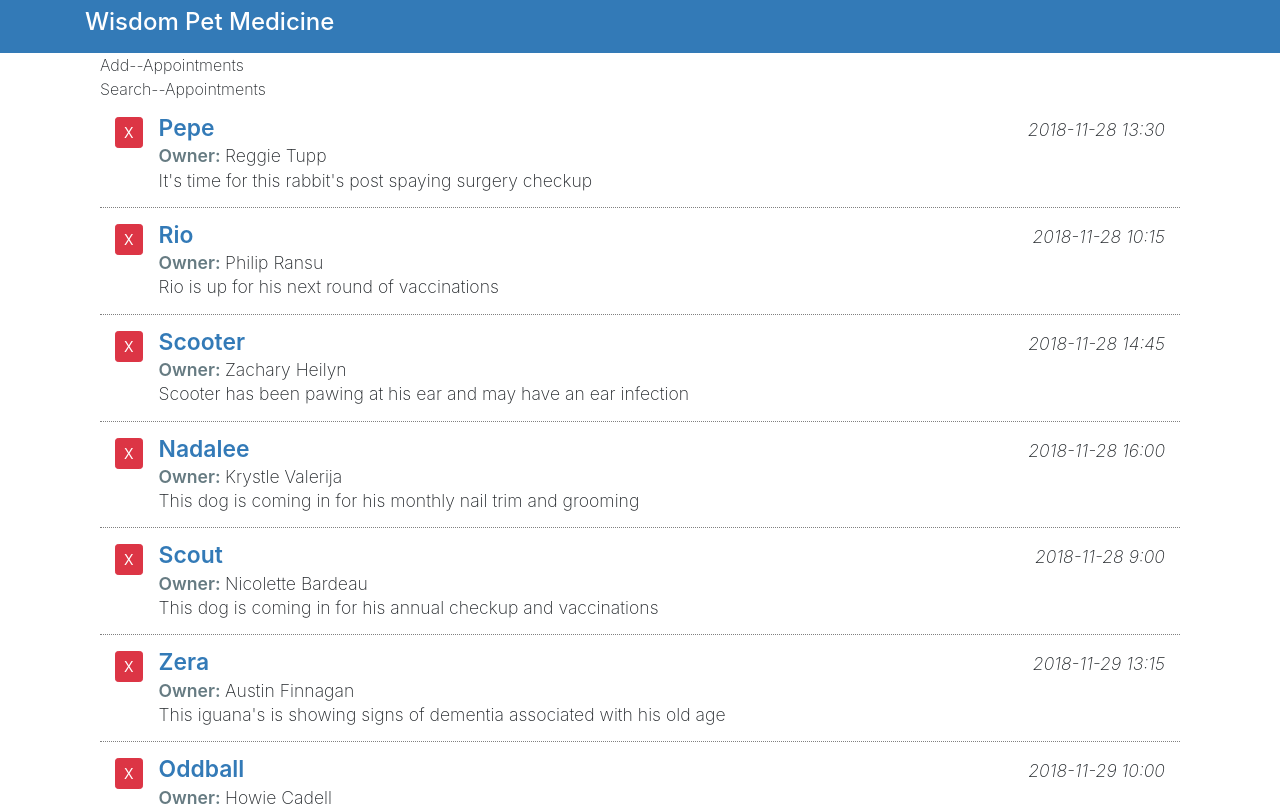
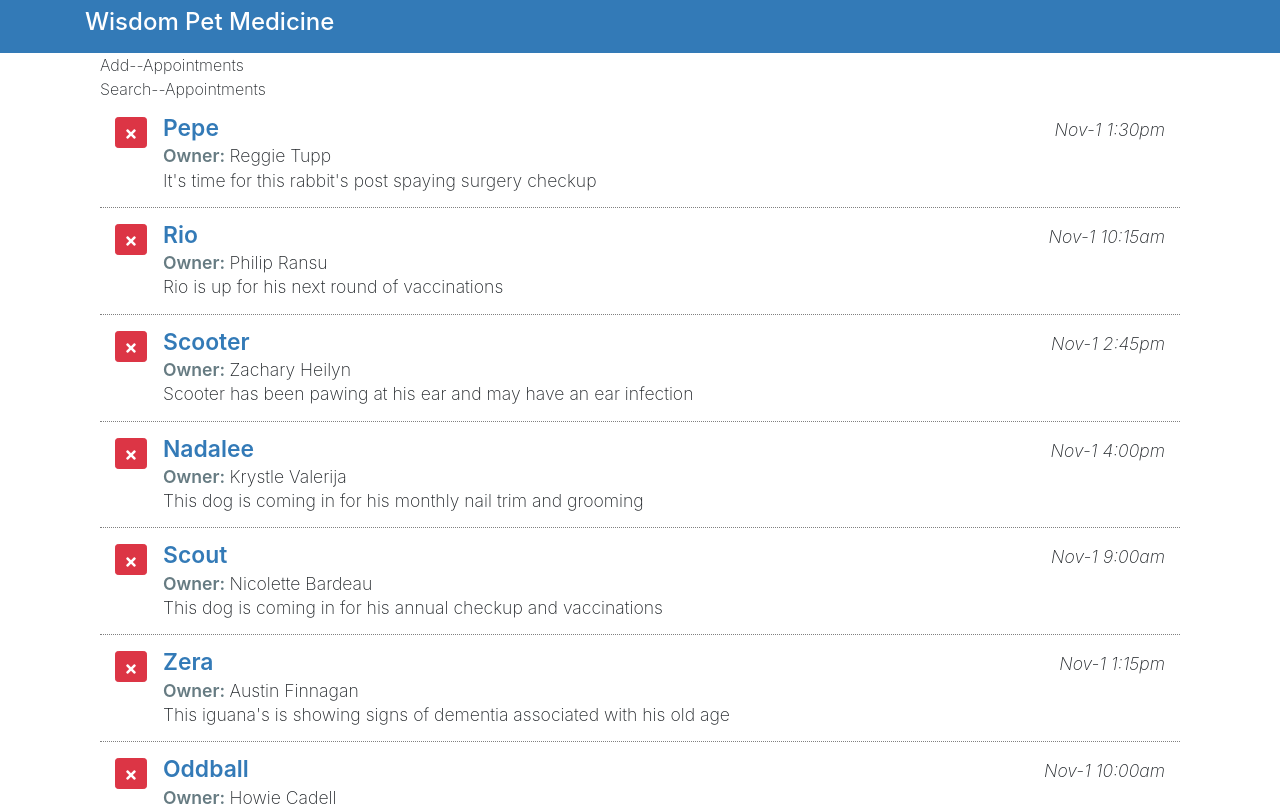
Before and after one commit to chibui/react-interface, a React (Create React App) app: page / in a window 1280 px wide. Shown: the top 806 px of the page. Built offline with nearby package versions, Linux system fonts and the light colour scheme.

Commit message:
Using third-party components

```diff
--- a/src/components/ListAppointments.js
+++ b/src/components/ListAppointments.js
@@ -1,4 +1,7 @@
 import React, { Component } from 'react';
+
+import { FaTimes } from 'react-icons/fa';
+import Moment from 'react-moment';
 
 class ListAppointments extends Component {
     render () {
@@ -7,13 +10,21 @@ class ListAppointments extends Component {
                 {this.props.appointments.map(item => (
                     <div className="pet-item col media py-3" key={item.aptId}>
                         <div className="mr-3">
-                            <button className="pet-delete btn btn-sm btn-danger">X</button>
+                            <button className="pet-delete btn btn-sm btn-danger">
+                                <FaTimes />
+                            </button>
                         </div>
 
                         <div className="pet-info media-body">
                             <div className="pet-head d-flex">
                                 <span className="pet-name">{item.petName}</span>
-                                <span className="apt-date ml-auto">{item.aptDate}</span>
+                                <span className="apt-date ml-auto">
+                                    <Moment
+                                        date={item.aptDate}
+                                        parse="YYYY-MM-dd hh:mm"
+                                        format="MMM-D h:mma"
+                                    />
+                                </span>
                             </div>
 
                             <div className="owner-name">
```
